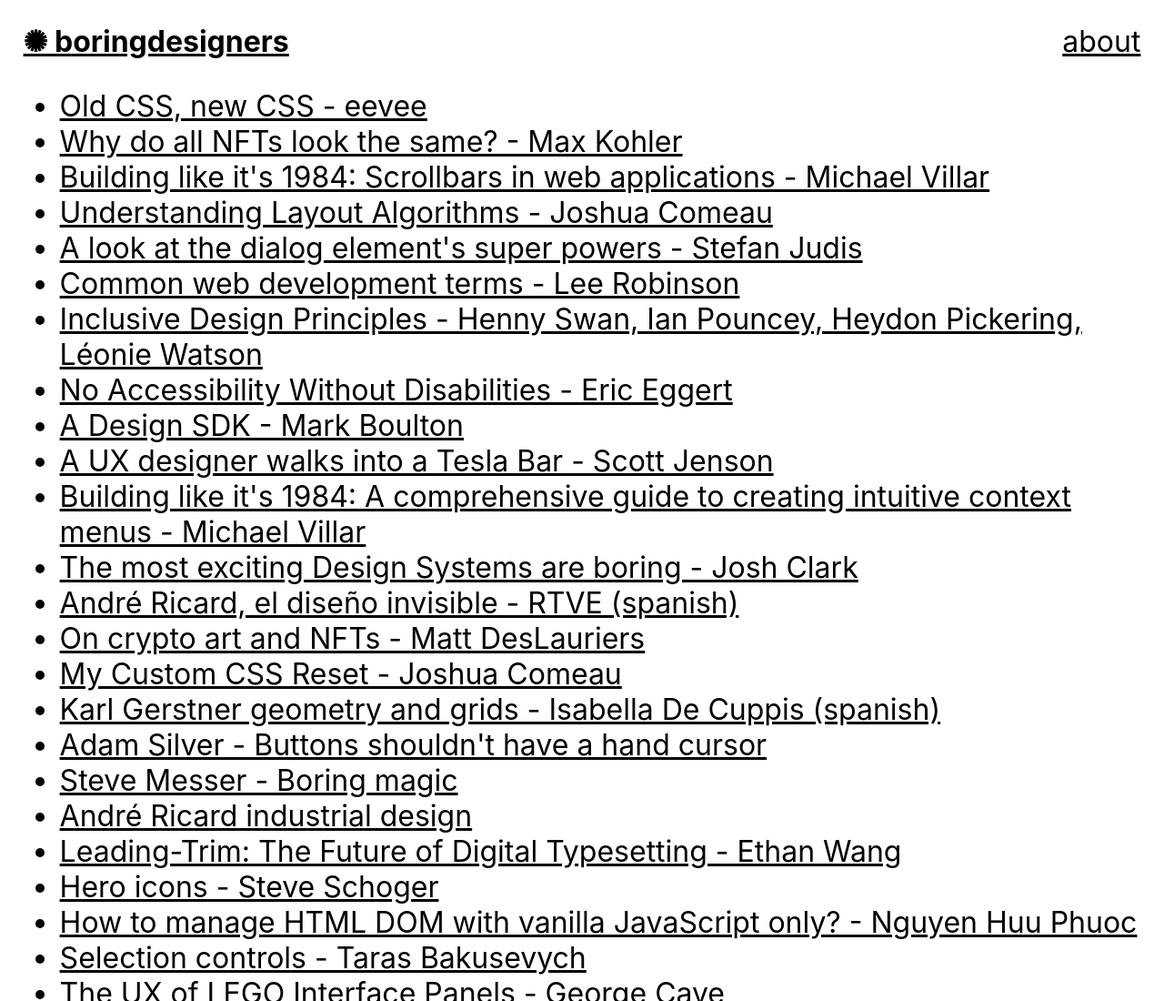
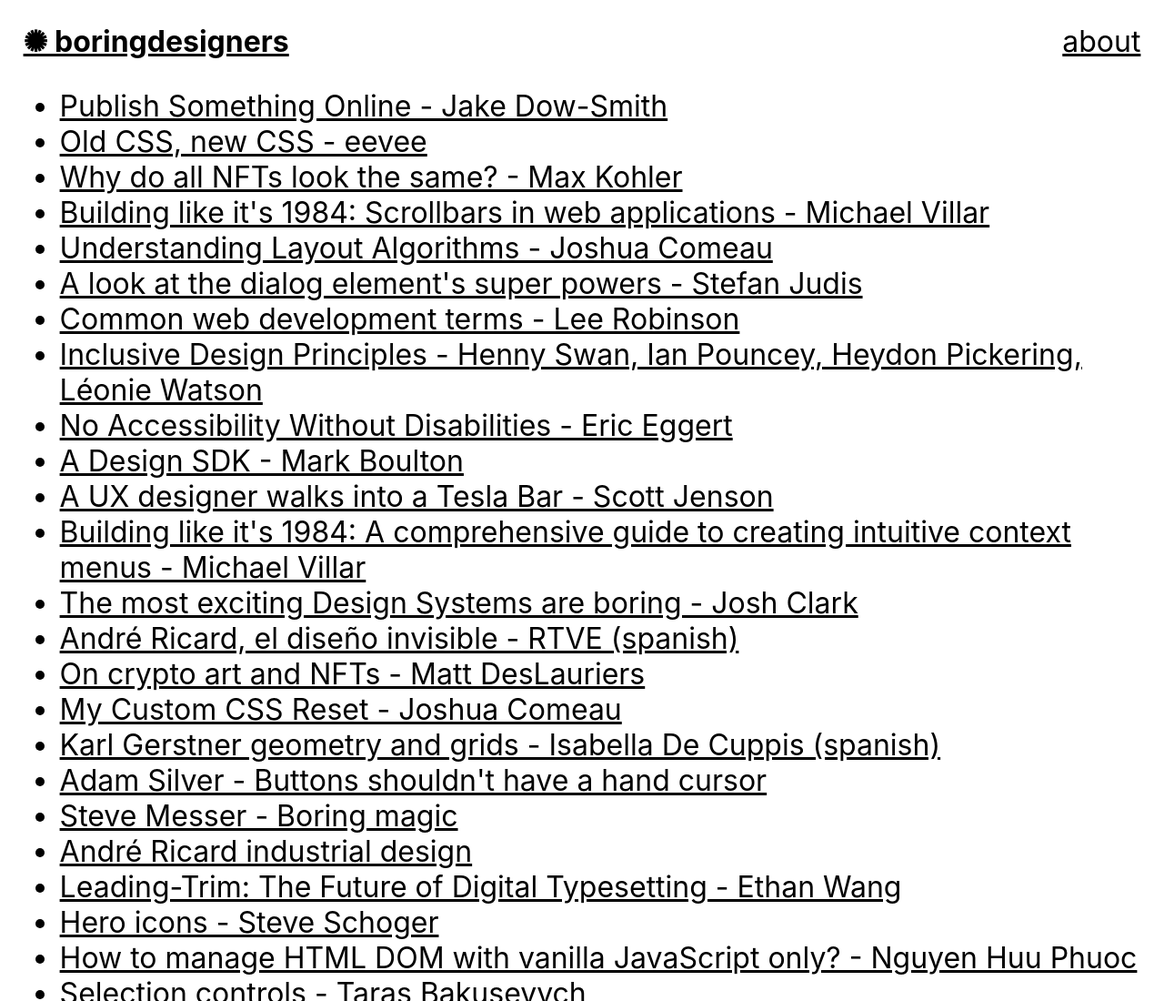
Before and after one commit to boringdesigners/boring-website, a plain HTML site: page index.html in a window 1280 px wide. Shown: the top 1100 px of the page at 91% size. Drawn offline with Linux system fonts and the light colour scheme.

Commit message:
Update index.html

```diff
--- a/index.html
+++ b/index.html
@@ -24,6 +24,15 @@
       <a href="about.html">about</a>
     </header>
     <ul>
+      <li>
+        <a
+          target="_blank"
+          rel="noopener"
+          href="https://publishsomethingonline.com/"
+        >
+          Publish Something Online - Jake Dow-Smith
+        </a>
+      </li>
       <li>
         <a
           target="_blank"
```
